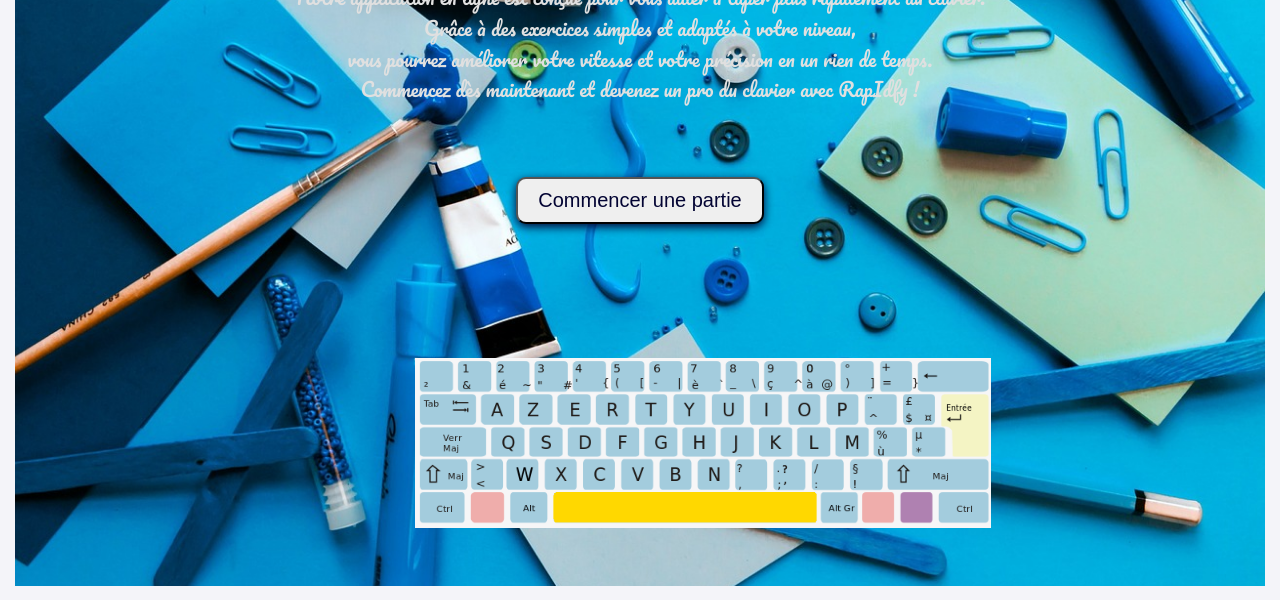
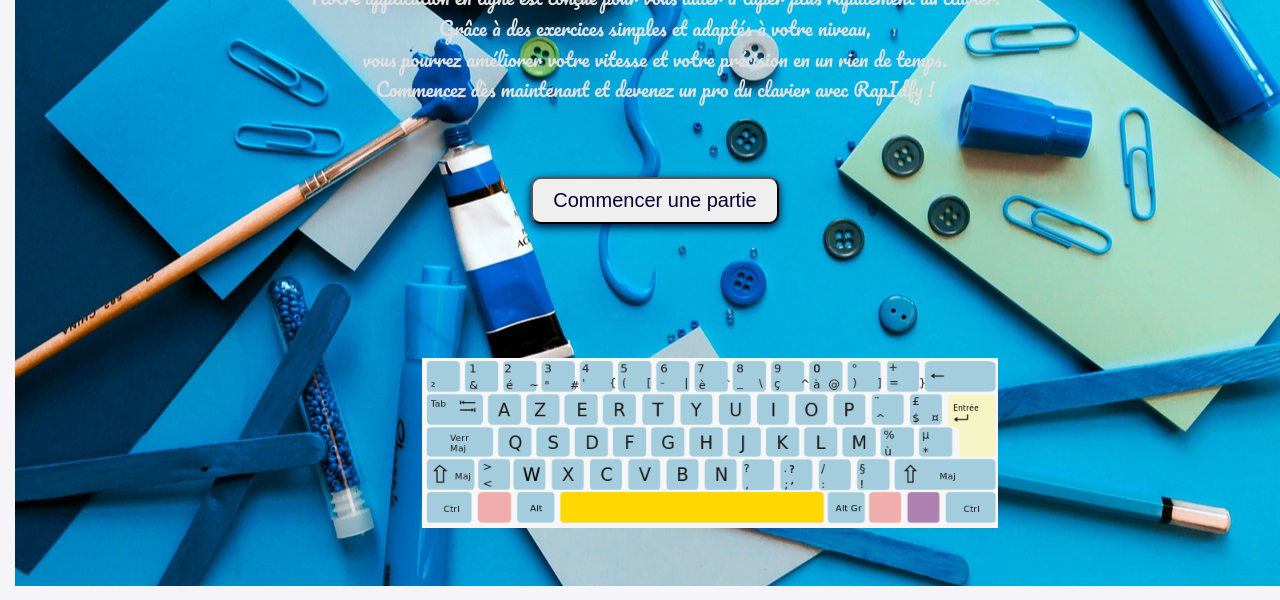
Before and after one commit to Harding10/rapidfy.github.com, a plain HTML site: page index.html in a window 1280 px wide. Shown: the part 214-814 px from the top of the page. Drawn offline with Linux system fonts and the light colour scheme.

Commit message:
Update ind.css

```diff
--- a/ind.css
+++ b/ind.css
@@ -23,6 +23,8 @@ header {
     text-align: center;
     padding: 40px 20px;
     position: relative;
+    width: 100vw;
+    margin: 0;
 }
 
 header::before {
```
